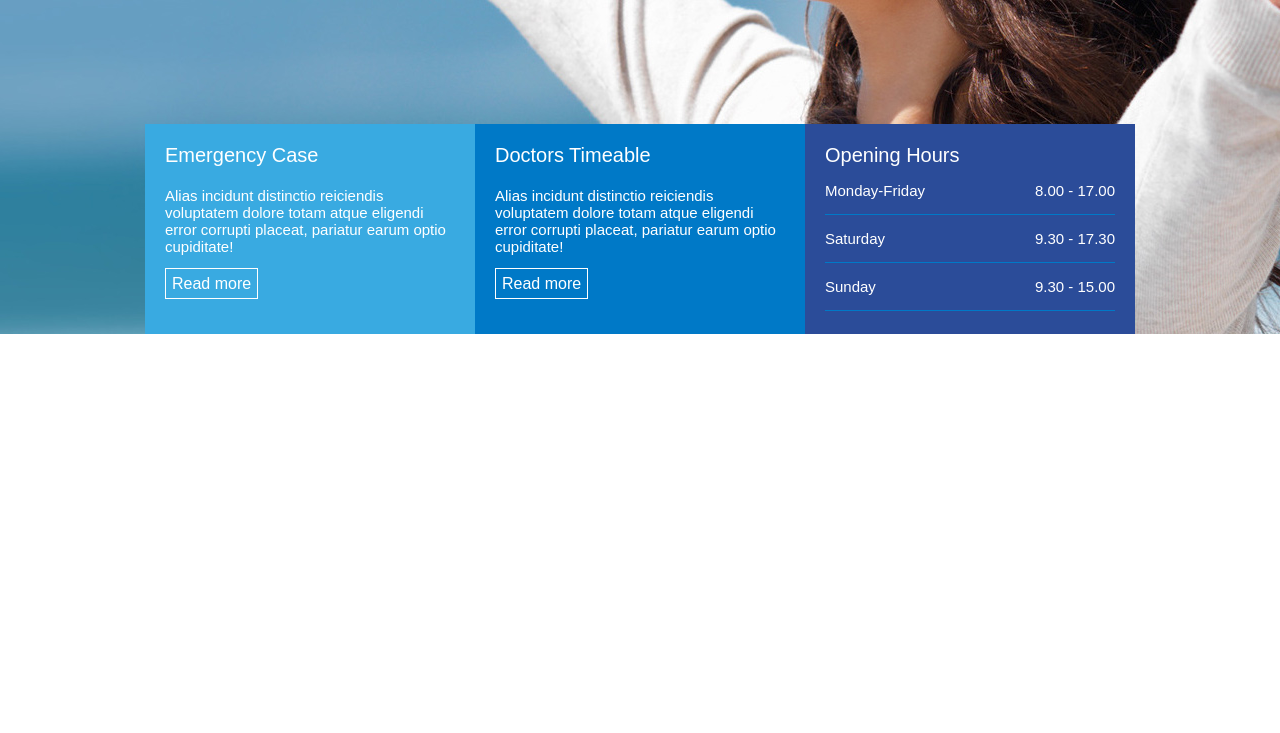
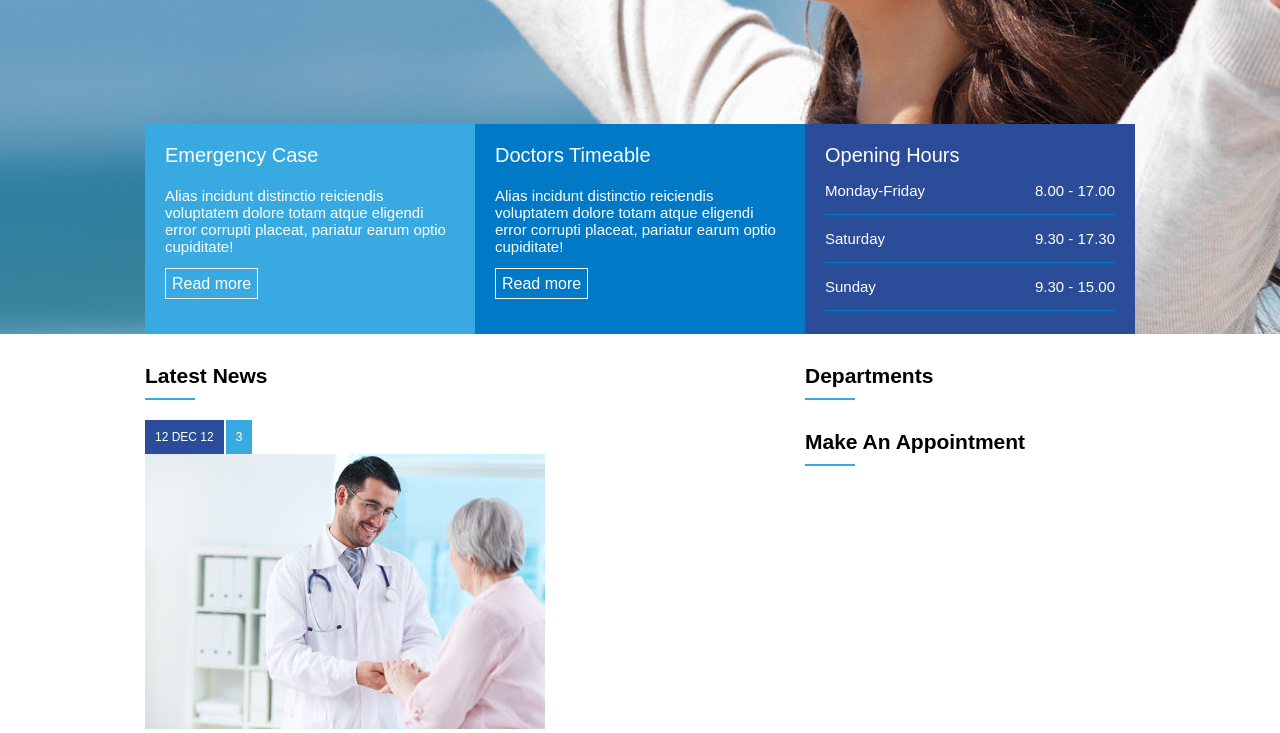
Before and after one commit to devmarcosgarcia/medicenter, a plain HTML site: page index.html in a window 1280 px wide. Shown: the part 456-1189 px from the top of the page. Before the commit the page ends 800 px from the top, so only its background shows below. Drawn offline with Linux system fonts and the light colour scheme.

Commit message:
section and aside adicionados

```diff
--- a/assets/css/template.css
+++ b/assets/css/template.css
@@ -131,3 +131,58 @@ section#banner{
     padding-bottom: 15px;
     border-bottom: 1px solid #0079c7;
 }
+
+section#geral{
+    display: flex;
+    justify-content: center;
+}
+
+#geral section{
+    flex: 2;
+}
+
+#geral aside{
+    flex: 1;
+}
+
+.widget-title{
+    margin-top: 30px;
+    margin-bottom:20px;
+}
+
+.widget-title-text{
+    color: black;
+    font-size: 21px;
+    font-weight: bold;
+}
+
+.widget-title-bar{
+    width: 50px;
+    height: 2px;
+    background-color: #36a9e1;
+    margin-top: 10px;
+}
+
+article .news-data{
+    display: flex;
+}
+
+article .news-posted-at{
+    background-color: #2b4c99;
+    color: white;
+    font-size: 12px;
+    padding: 10px;
+    margin-right: 2px;
+}
+
+article .news-coments{
+    background-color: #39aae1;
+    color: white;
+    font-size: 12px;
+    padding: 10px;
+}
+
+article .news-thumbnail{
+    width: 100%;
+    height: auto;
+}
--- a/index.html
+++ b/index.html
@@ -63,7 +63,51 @@
                 </div>
             </div>
         </div>
+    </section>
+    <section id="geral">
+        <div class="container">
+            <section>
+                <div class="widget">
+                    <div class="widget-title">
+                        <div class="widget-title-text">Latest News</div>
+                        <div class="widget-title-bar"></div>
+                    </div>
+                    <div class="widget-body">
 
+                        <article>
+                            <div class="news-data">
+                                <div class="news-posted-at">12 DEC 12</div>
+                                <div class="news-coments">3</div>
+                            </div>
+                            <div class="news-thumbnail">
+                                <img src="assets/images/young-doctor-supporting-his-patient.jpg" alt="">
+                            </div>
+                        </article>
+
+                    </div>
+                </div>
+            </section>
+            <aside>
+                <div class="widget">
+                    <div class="widget-title">
+                        <div class="widget-title-text">Departments</div>
+                        <div class="widget-title-bar"></div>
+                    </div>
+                    <div class="widget-body">
+
+                    </div>
+                </div>
+                <div class="widget">
+                    <div class="widget-title">
+                        <div class="widget-title-text">Make An Appointment</div>
+                        <div class="widget-title-bar"></div>
+                    </div>
+                    <div class="widget-body">
+
+                    </div>
+                </div>
+            </aside>
+        </div>
     </section>
 
 </body>
```
Also changed, not shown: assets/images/young-doctor-supporting-his-patient.jpg (added).
